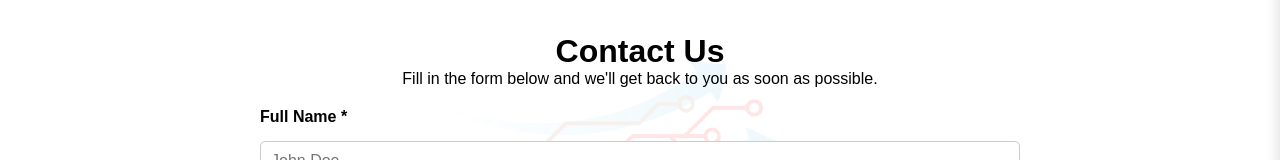
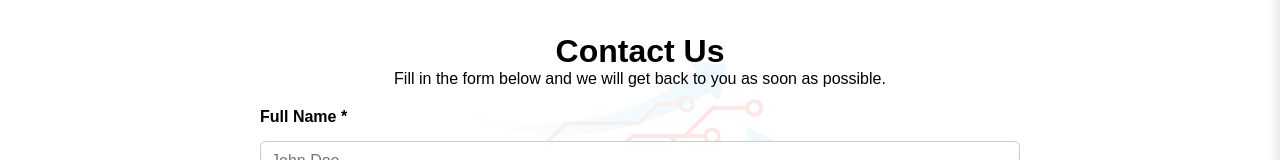
Before and after one commit to awc-create/madaaircon, a Next.js app: page /contact in a window 1280 px wide. Shown: the part 127-287 px from the top of the page. Built offline with nearby package versions, Linux system fonts and the light colour scheme.

Commit message:
feat/contact: added contact page and enabled email sending

```diff
--- a/src/app/contact/page.tsx
+++ b/src/app/contact/page.tsx
@@ -94,7 +94,7 @@ const ContactForm: React.FC = () => {
   return (
     <div className={styles.contactContainer}>
       <h1>Contact Us</h1>
-      <p>Fill in the form below and we'll get back to you as soon as possible.</p>
+      <p>Fill in the form below and we will get back to you as soon as possible.</p>
 
       <form onSubmit={handleSubmit} className={styles.contactForm}>
         {/* Name */}
```
